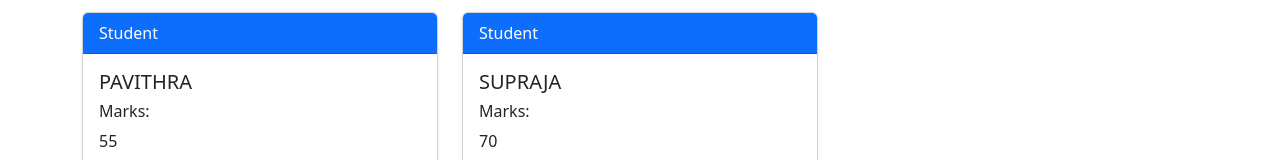
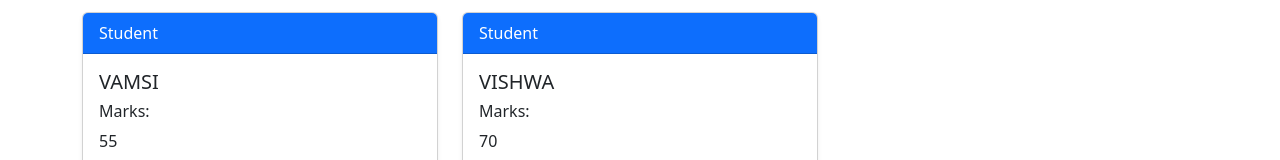
Before and after one commit to mahendrapmisard/AngulardemoApplication, an Angular app: page / in a window 1280 px wide. Shown: the part 351-511 px from the top of the page. Built offline with nearby package versions, Linux system fonts and the light colour scheme.

Commit message:
updated the student

```diff
--- a/src/app/students/students.ts
+++ b/src/app/students/students.ts
@@ -21,11 +21,11 @@ export class Students {
       marks: 90,
     },
     {
-      name: 'pavithra',
+      name: 'vamsi',
       marks: 55,
     },
     {
-      name: 'supraja',
+      name: 'vishwa',
       marks: 70,
     },
   ];
```
